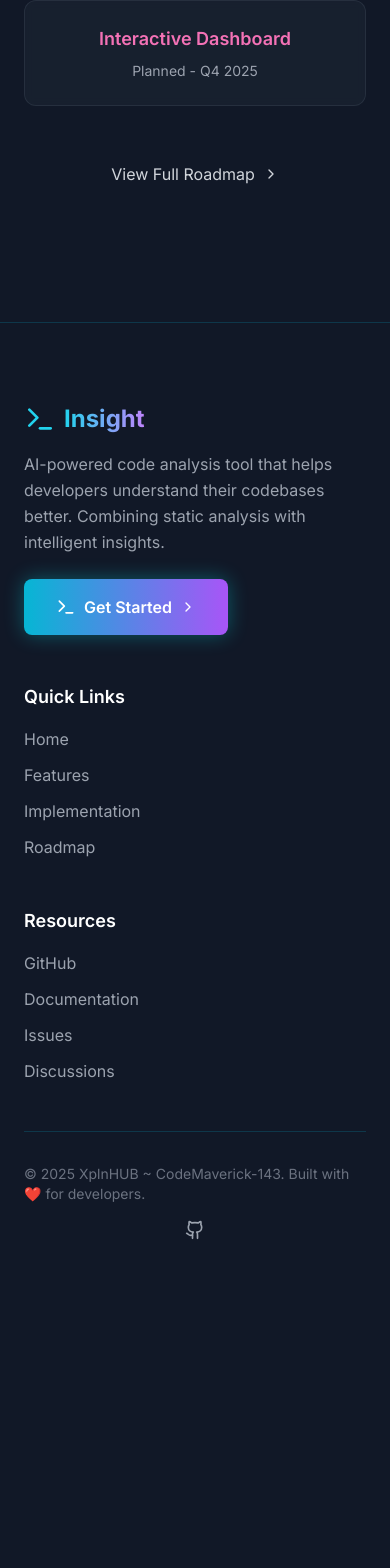
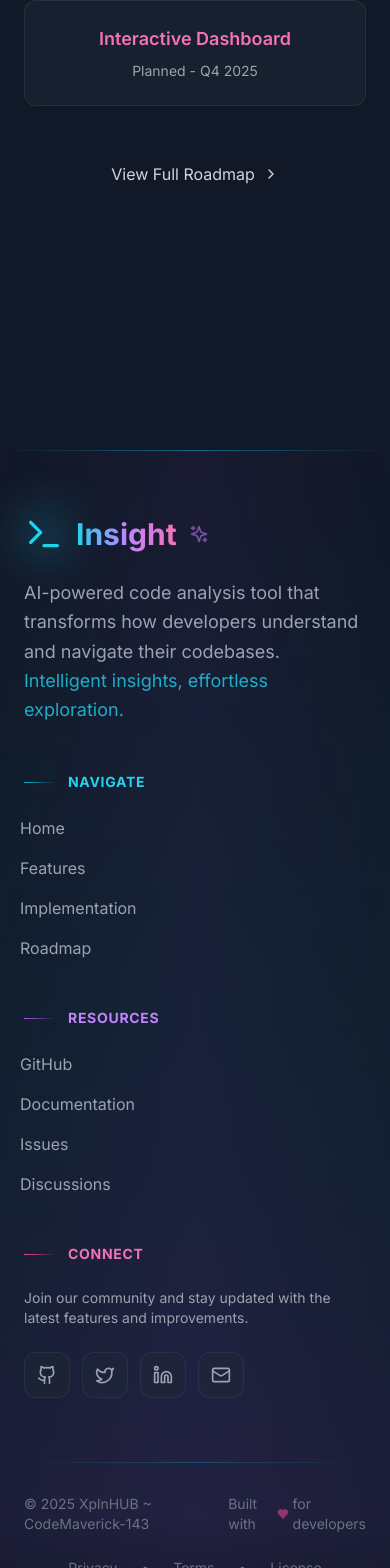
Before and after one commit to anushka157/xplnhub-insight-py, a React (Vite) app: page / in a window 390 px wide. Shown: the part 5167-6735 px from the top of the page. Before the commit the page ends 6487 px from the top, so only its background shows below. Built offline with nearby package versions, Linux system fonts and the light colour scheme.

Commit message:
Improve footer UI with modern design and enhanced styling

```diff
--- a/src/components/Layout.tsx
+++ b/src/components/Layout.tsx
@@ -1,6 +1,6 @@
 import React, { useEffect, useState } from 'react';
 import { Link, useLocation } from 'react-router-dom';
-import { Terminal, Github, Menu, X, ChevronRight } from 'lucide-react';
+import { Terminal, Github, Menu, X, ChevronRight, Twitter, Linkedin, Mail, Heart, ExternalLink, Code2, Sparkles } from 'lucide-react';
 
 interface LayoutProps {
   children: React.ReactNode;
@@ -146,42 +146,50 @@ const Layout: React.FC<LayoutProps> = ({ children, onOpenOnboarding }) => {
         </main>
 
         {/* Footer */}
-        <footer className="py-20 px-6 border-t border-cyan-500/20">
-          <div className="max-w-6xl mx-auto">
-            <div className="grid grid-cols-1 md:grid-cols-4 gap-12 mb-12">
-              {/* Brand */}
-              <div className="md:col-span-2">
-                <div className="flex items-center space-x-2 mb-4">
-                  <Terminal className="w-8 h-8 text-cyan-400" />
-                  <span className="text-2xl font-bold bg-gradient-to-r from-cyan-400 to-purple-400 bg-clip-text text-transparent">
+        <footer className="relative mt-32 overflow-hidden">
+          {/* Decorative gradient background */}
+          <div className="absolute inset-0 bg-gradient-to-b from-transparent via-cyan-500/5 to-purple-500/10"></div>
+          <div className="absolute inset-0 bg-gradient-to-r from-transparent via-purple-500/5 to-transparent"></div>
+
+          {/* Animated border */}
+          <div className="absolute top-0 left-0 right-0 h-px bg-gradient-to-r from-transparent via-cyan-500/50 to-transparent"></div>
+
+          <div className="relative z-10 max-w-7xl mx-auto px-6 py-16">
+            {/* Main Footer Content */}
+            <div className="grid grid-cols-1 md:grid-cols-2 lg:grid-cols-12 gap-12 mb-16">
+              {/* Brand Section */}
+              <div className="lg:col-span-5">
+                <div className="flex items-center space-x-3 mb-6 group">
+                  <div className="relative">
+                    <Terminal className="w-10 h-10 text-cyan-400 group-hover:scale-110 transition-transform duration-300" />
+                    <div className="absolute inset-0 blur-xl bg-cyan-400/30 group-hover:bg-cyan-400/50 transition-all duration-300"></div>
+                  </div>
+                  <span className="text-3xl font-bold bg-gradient-to-r from-cyan-400 via-purple-400 to-pink-400 bg-clip-text text-transparent">
                     Insight
                   </span>
+                  <Sparkles className="w-5 h-5 text-purple-400 animate-pulse" />
                 </div>
-                <p className="text-gray-400 leading-relaxed mb-6">
-                  AI-powered code analysis tool that helps developers understand their codebases better.
-                  Combining static analysis with intelligent insights.
+                <p className="text-gray-400 leading-relaxed text-lg">
+                  AI-powered code analysis tool that transforms how developers understand and navigate their codebases.
+                  <span className="text-cyan-400/80"> Intelligent insights, effortless exploration.</span>
                 </p>
-                <button
-                  onClick={onOpenOnboarding}
-                  className="neon-button group flex items-center space-x-2"
-                >
-                  <Terminal className="w-5 h-5" />
-                  <span>Get Started</span>
-                  <ChevronRight className="w-4 h-4 group-hover:translate-x-1 transition-transform" />
-                </button>
               </div>
 
-              {/* Quick Links */}
-              <div>
-                <h3 className="text-lg font-semibold mb-4 text-white">Quick Links</h3>
-                <ul className="space-y-3">
+              {/* Navigation Links */}
+              <div className="lg:col-span-2">
+                <h3 className="text-sm font-bold uppercase tracking-wider text-cyan-400 mb-6 flex items-center">
+                  <div className="w-8 h-px bg-gradient-to-r from-cyan-500 to-transparent mr-3"></div>
+                  Navigate
+                </h3>
+                <ul className="space-y-4">
                   {navLinks.map((link) => (
                     <li key={link.path}>
                       <Link
                         to={link.path}
-                        className="text-gray-400 hover:text-cyan-400 transition-colors"
+                        className="group flex items-center text-gray-400 hover:text-cyan-400 transition-all duration-300"
                       >
-                        {link.label}
+                        <ChevronRight className="w-4 h-4 opacity-0 -ml-5 group-hover:opacity-100 group-hover:ml-0 transition-all duration-300" />
+                        <span className="group-hover:translate-x-1 transition-transform duration-300">{link.label}</span>
                       </Link>
                     </li>
                   ))}
@@ -189,17 +197,21 @@ const Layout: React.FC<LayoutProps> = ({ children, onOpenOnboarding }) => {
               </div>
 
               {/* Resources */}
-              <div>
-                <h3 className="text-lg font-semibold mb-4 text-white">Resources</h3>
-                <ul className="space-y-3">
+              <div className="lg:col-span-2">
+                <h3 className="text-sm font-bold uppercase tracking-wider text-purple-400 mb-6 flex items-center">
+                  <div className="w-8 h-px bg-gradient-to-r from-purple-500 to-transparent mr-3"></div>
+                  Resources
+                </h3>
+                <ul className="space-y-4">
                   <li>
                     <a
                       href="https://github.com/XplnHUB/Insight-Py"
                       target="_blank"
                       rel="noopener noreferrer"
-                      className="text-gray-400 hover:text-cyan-400 transition-colors"
+                      className="group flex items-center text-gray-400 hover:text-purple-400 transition-all duration-300"
                     >
-                      GitHub
+                      <ExternalLink className="w-3 h-3 opacity-0 -ml-4 group-hover:opacity-100 group-hover:ml-0 transition-all duration-300" />
+                      <span className="group-hover:translate-x-1 transition-transform duration-300">GitHub</span>
                     </a>
                   </li>
                   <li>
@@ -207,9 +219,10 @@ const Layout: React.FC<LayoutProps> = ({ children, onOpenOnboarding }) => {
                       href="https://github.com/XplnHUB/Insight-Py/blob/main/README.md"
                       target="_blank"
                       rel="noopener noreferrer"
-                      className="text-gray-400 hover:text-cyan-400 transition-colors"
+                      className="group flex items-center text-gray-400 hover:text-purple-400 transition-all duration-300"
                     >
-                      Documentation
+                      <ExternalLink className="w-3 h-3 opacity-0 -ml-4 group-hover:opacity-100 group-hover:ml-0 transition-all duration-300" />
+                      <span className="group-hover:translate-x-1 transition-transform duration-300">Documentation</span>
                     </a>
                   </li>
                   <li>
@@ -217,42 +230,98 @@ const Layout: React.FC<LayoutProps> = ({ children, onOpenOnboarding }) => {
                       href="https://github.com/XplnHUB/Insight-Py/issues"
                       target="_blank"
                       rel="noopener noreferrer"
-                      className="text-gray-400 hover:text-cyan-400 transition-colors"
+                      className="group flex items-center text-gray-400 hover:text-purple-400 transition-all duration-300"
                     >
-                      Issues
+                      <ExternalLink className="w-3 h-3 opacity-0 -ml-4 group-hover:opacity-100 group-hover:ml-0 transition-all duration-300" />
+                      <span className="group-hover:translate-x-1 transition-transform duration-300">Issues</span>
                     </a>
                   </li>
                   <li>
                     <a
-                      href="https://github.com/XplnHUB/Insight-Py/discussions"
+                      href=""
                       target="_blank"
                       rel="noopener noreferrer"
-                      className="text-gray-400 hover:text-cyan-400 transition-colors"
+                      className="group flex items-center text-gray-400 hover:text-purple-400 transition-all duration-300"
                     >
-                      Discussions
+                      <ExternalLink className="w-3 h-3 opacity-0 -ml-4 group-hover:opacity-100 group-hover:ml-0 transition-all duration-300" />
+                      <span className="group-hover:translate-x-1 transition-transform duration-300">Discussions</span>
                     </a>
                   </li>
                 </ul>
               </div>
+
+              {/* Connect Section */}
+              <div className="lg:col-span-3">
+                <h3 className="text-sm font-bold uppercase tracking-wider text-pink-400 mb-6 flex items-center">
+                  <div className="w-8 h-px bg-gradient-to-r from-pink-500 to-transparent mr-3"></div>
+                  Connect
+                </h3>
+                <p className="text-gray-400 text-sm mb-6">
+                  Join our community and stay updated with the latest features and improvements.
+                </p>
+                <div className="flex flex-wrap gap-3">
+                  <a
+                    href="https://github.com/XplnHUB/Insight-Py"
+                    target="_blank"
+                    rel="noopener noreferrer"
+                    className="group p-3 bg-gray-800/50 hover:bg-gray-800 border border-gray-700/50 hover:border-cyan-500/50 rounded-xl transition-all duration-300 hover:scale-110"
+                    title="GitHub"
+                  >
+                    <Github className="w-5 h-5 text-gray-400 group-hover:text-cyan-400 transition-colors" />
+                  </a>
+                  <a
+                    href=""
+                    target="_blank"
+                    rel="noopener noreferrer"
+                    className="group p-3 bg-gray-800/50 hover:bg-gray-800 border border-gray-700/50 hover:border-cyan-500/50 rounded-xl transition-all duration-300 hover:scale-110"
+                    title="Twitter"
+                  >
+                    <Twitter className="w-5 h-5 text-gray-400 group-hover:text-cyan-400 transition-colors" />
+                  </a>
+                  <a
+                    href="https://www.linkedin.com/in/arpitsarang/"
+                    target="_blank"
+                    rel="noopener noreferrer"
+                    className="group p-3 bg-gray-800/50 hover:bg-gray-800 border border-gray-700/50 hover:border-purple-500/50 rounded-xl transition-all duration-300 hover:scale-110"
+                    title="LinkedIn"
+                  >
+                    <Linkedin className="w-5 h-5 text-gray-400 group-hover:text-purple-400 transition-colors" />
+                  </a>
+                  <a
+                    href=""
+                    className="group p-3 bg-gray-800/50 hover:bg-gray-800 border border-gray-700/50 hover:border-pink-500/50 rounded-xl transition-all duration-300 hover:scale-110"
+                    title="Email"
+                  >
+                    <Mail className="w-5 h-5 text-gray-400 group-hover:text-pink-400 transition-colors" />
+                  </a>
+                </div>
+              </div>
             </div>
 
             {/* Bottom Bar */}
-            <div className="pt-8 border-t border-cyan-500/20 flex flex-col md:flex-row justify-between items-center space-y-4 md:space-y-0">
-              <div className="text-gray-500 text-sm">
-                <p>&copy; 2025 XplnHUB ~ CodeMaverick-143. Built with ❤️ for developers.</p>
-              </div>
-              <div className="flex items-center space-x-6">
-                <a
-                  href="https://github.com/XplnHUB/Insight-Py"
-                  target="_blank"
-                  rel="noopener noreferrer"
-                  className="text-gray-400 hover:text-cyan-400 transition-colors"
-                >
-                  <Github className="w-5 h-5" />
-                </a>
+            <div className="relative">
+              <div className="absolute inset-x-0 top-0 h-px bg-gradient-to-r from-transparent via-cyan-500/30 to-transparent"></div>
+              <div className="pt-8 flex flex-col md:flex-row justify-between items-center gap-6">
+                <div className="flex items-center gap-2 text-gray-500 text-sm">
+                  <span>&copy; 2025 XplnHUB ~ CodeMaverick-143</span>
+                  <span className="hidden md:inline">•</span>
+                  <span className="flex items-center gap-1">
+                    Built with <Heart className="w-4 h-4 text-pink-500 fill-pink-500 animate-pulse" /> for developers
+                  </span>
+                </div>
+                <div className="flex items-center gap-6 text-sm text-gray-500">
+                  <a href="#" className="hover:text-cyan-400 transition-colors">Privacy</a>
+                  <span>•</span>
+                  <a href="#" className="hover:text-cyan-400 transition-colors">Terms</a>
+                  <span>•</span>
+                  <a href="#" className="hover:text-cyan-400 transition-colors">License</a>
+                </div>
               </div>
             </div>
           </div>
+
+          {/* Decorative bottom gradient */}
+          <div className="absolute bottom-0 left-0 right-0 h-32 bg-gradient-to-t from-gray-900 to-transparent pointer-events-none"></div>
         </footer>
       </div>
     </div>
```
